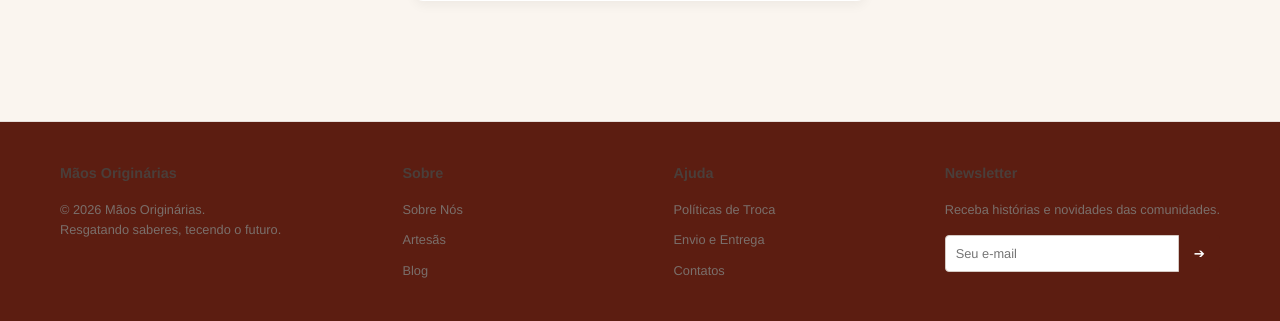
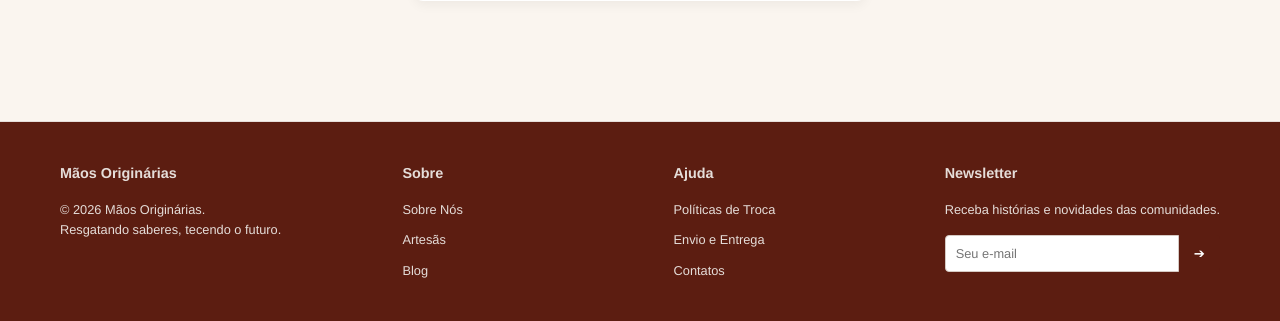
Before and after one commit to 13rafaela/maosoriginarias, a Django app: page /maos_originarias/login/ in a window 1280 px wide. Shown: the part 741-1062 px from the top of the page. Run offline with Django 5.2, Linux system fonts and the light colour scheme.

Commit message:
djnjsdnbjn

```diff
--- a/maos_originarias/static/maos_originarias/css/style.css
+++ b/maos_originarias/static/maos_originarias/css/style.css
@@ -679,14 +679,14 @@
         }
 
         .footer-column h3, .footer-column h4 {
-            color: #4A3E3A;
+            color: #E5DDD9;
             font-size: 0.9rem;
             margin-bottom: 5px;
         }
 
         .footer-column p, .footer-column a {
             font-size: 0.8rem;
-            color: #7A6F6B;
+            color: #E5DDD9;
             text-decoration: none;
         }
 
--- a/maos_originarias/templates/home.html
+++ b/maos_originarias/templates/home.html
@@ -52,7 +52,7 @@ Home
 
 
 
-    <!-- CATEGORIAS -->
+
 
     <div class="categorias-faixa">
 
@@ -105,8 +105,6 @@ Home
     </div>
 
 
-
-    <!-- DESTAQUES (AGORA EM CARDS) -->
 
     <h2 class="titulo-secao">Destaques da semana</h2>
 
```
